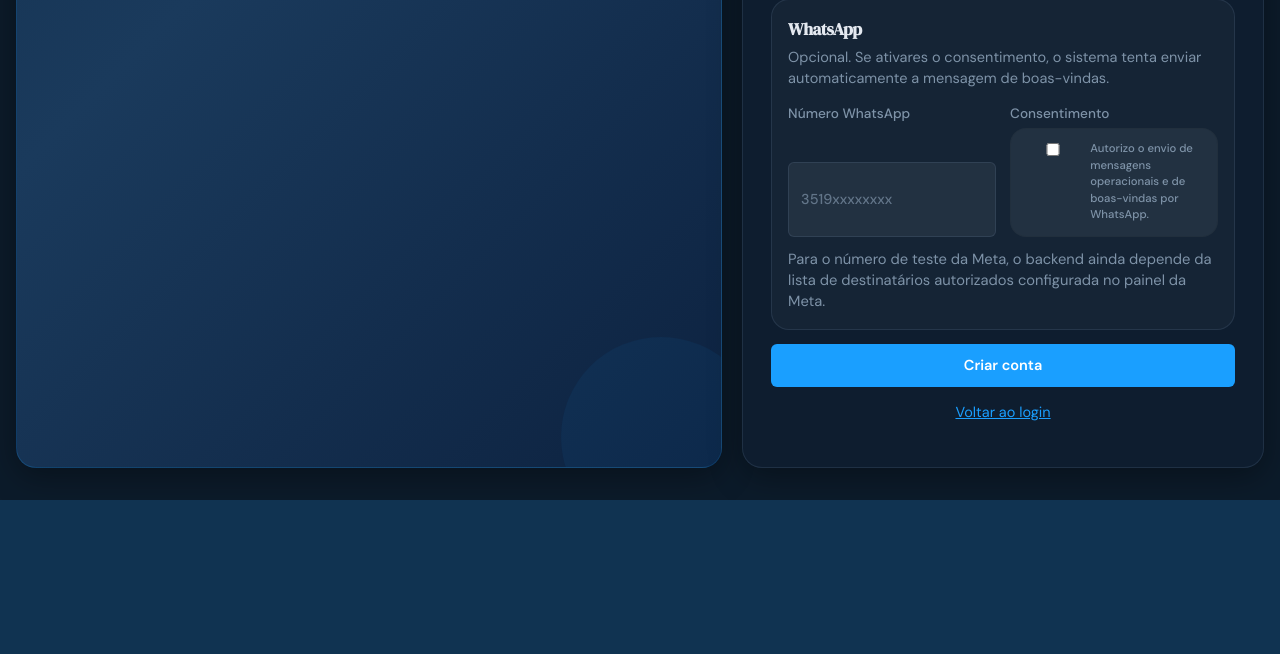
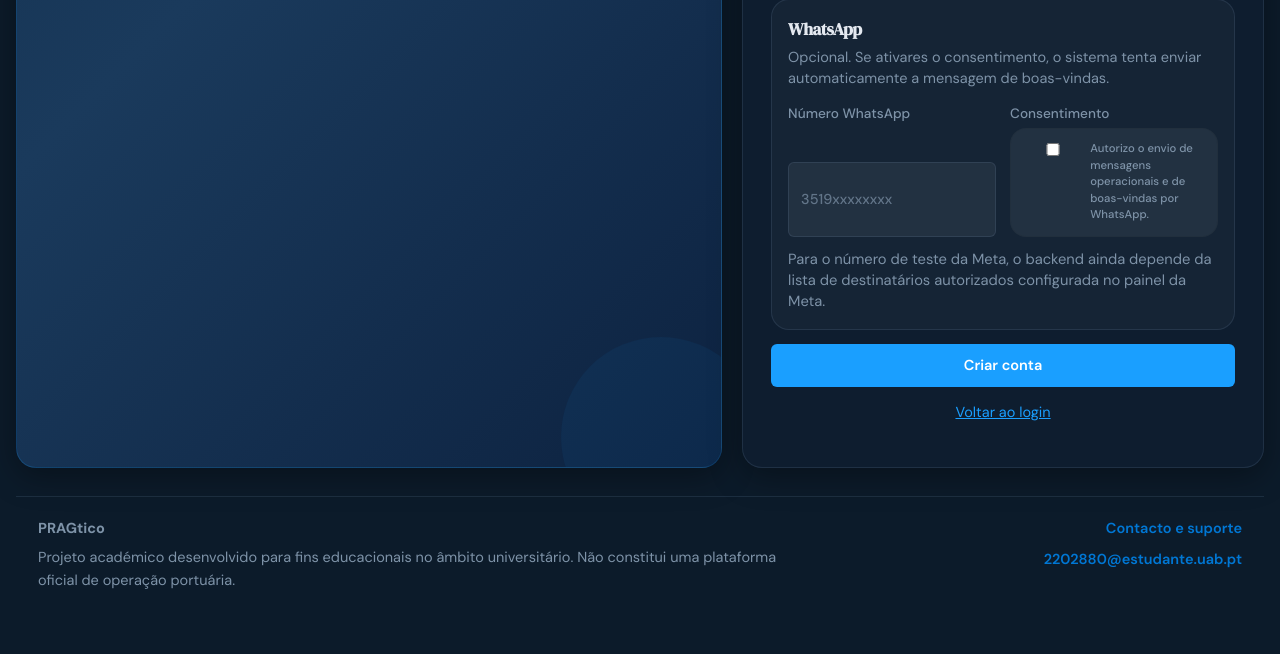
Before and after one commit to pereira-andre/pragtico, a Flask app: page /register in a window 1280 px wide. Shown: the part 851-1505 px from the top of the page. Before the commit the page ends 1351 px from the top, so only its background shows below. Run offline with Flask 3, Linux system fonts and the light colour scheme; some libraries are stand-ins or nearby versions.

Commit message:
Add academic footer and contact page

```diff
--- a/blueprints/dashboard.py
+++ b/blueprints/dashboard.py
@@ -711,6 +711,16 @@ def healthz():
     })
 
 
+@bp.route("/contact")
+def contact():
+    """Página simples de contacto e enquadramento académico do projeto."""
+    return render_template(
+        "contact.html",
+        support_email="2202880@estudante.uab.pt",
+        title="Contacto",
+    )
+
+
 @bp.errorhandler(RequestEntityTooLarge)
 def handle_file_too_large(_exc):
     """Mostrar mensagem de erro amigável quando o ficheiro excede o tamanho máximo permitido."""
--- a/static/css/base.css
+++ b/static/css/base.css
@@ -867,3 +867,56 @@ body {
 .ops-inline-form {
   padding: 0 14px 14px;
 }
+
+.site-footer {
+  margin-top: 28px;
+  padding: 20px 22px 30px;
+  display: flex;
+  justify-content: space-between;
+  align-items: flex-start;
+  gap: 18px 24px;
+  border-top: 1px solid var(--line);
+  color: var(--muted);
+}
+
+.site-footer-copy {
+  display: grid;
+  gap: 6px;
+  max-width: 760px;
+}
+
+.site-footer-copy strong {
+  color: var(--ink);
+}
+
+.site-footer-copy p {
+  margin: 0;
+}
+
+.site-footer-links {
+  display: grid;
+  gap: 8px;
+  justify-items: end;
+  text-align: right;
+}
+
+.site-footer a {
+  color: var(--accent-strong);
+  text-decoration: none;
+  font-weight: 600;
+}
+
+.site-footer a:hover {
+  text-decoration: underline;
+}
+
+@media (max-width: 860px) {
+  .site-footer {
+    flex-direction: column;
+  }
+
+  .site-footer-links {
+    justify-items: start;
+    text-align: left;
+  }
+}
--- a/templates/base.html
+++ b/templates/base.html
@@ -104,6 +104,16 @@
         <div class="portal-toast-stack" id="portal-toast-stack" aria-live="polite" aria-relevant="additions"></div>
       {% endif %}
       {% block content %}{% endblock %}
+      <footer class="site-footer">
+        <div class="site-footer-copy">
+          <strong>PRAGtico</strong>
+          <p>Projeto académico desenvolvido para fins educacionais no âmbito universitário. Não constitui uma plataforma oficial de operação portuária.</p>
+        </div>
+        <div class="site-footer-links">
+          <a href="{{ url_for('dashboard_bp.contact') }}">Contacto e suporte</a>
+          <a href="mailto:2202880@estudante.uab.pt">2202880@estudante.uab.pt</a>
+        </div>
+      </footer>
     </div>
     <datalist id="berth-options">
       {% for berth in berth_options %}
```
Also changed, not shown: templates/contact.html (added, +31 -0 lines), tests/test_operational_flow.py (+20 -0 lines).
